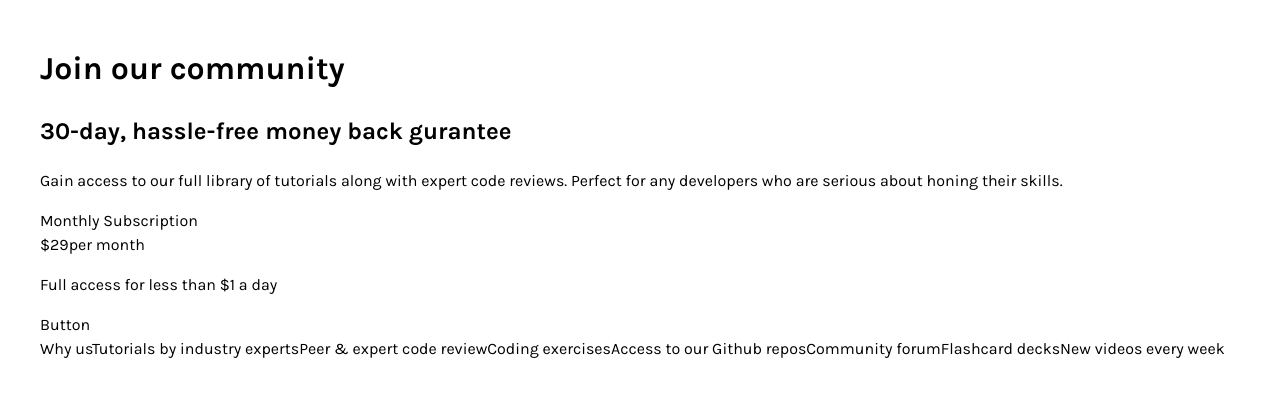
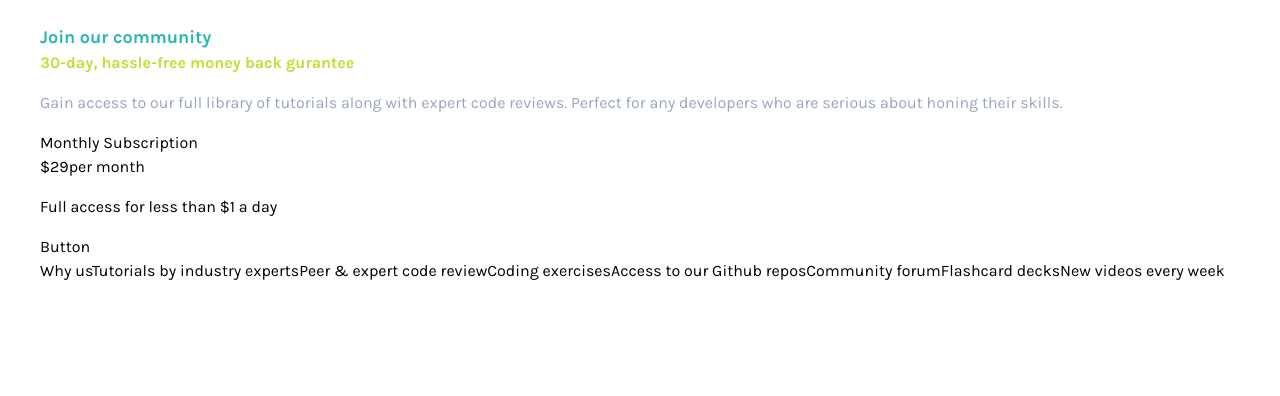
Before and after one commit to Jithin-b-p/single-price-grid-component, a React (Vite) app: page / in a window 1280 px wide. Shown: the top 396 px of the page. Built offline with nearby package versions, Linux system fonts and the light colour scheme.

Commit message:
styling the first section

```diff
--- a/src/components/PriceComponent.jsx
+++ b/src/components/PriceComponent.jsx
@@ -11,18 +11,34 @@ const PricingSection = styled.section``;
 
 const About = styled.div``;
 
+const Title = styled.span`
+  display: block;
+  font-size: 1.125rem;
+  font-weight: 700;
+  color: hsl(var(--clr-primary-cyan-200));
+`;
+
+const SubTitle = styled.span`
+  font-weight: 700;
+  color: hsl(var(--clr-primary-yellow));
+`;
+
+const Description = styled.p`
+  color: hsl(var(--clr-neutral-200));
+`;
+
 function PriceComponent() {
   return (
     <Container>
       <SectionOne>
-        <h1>Join our community</h1>
+        <Title>Join our community</Title>
 
-        <h2>30-day, hassle-free money back gurantee</h2>
-        <p>
+        <SubTitle>30-day, hassle-free money back gurantee</SubTitle>
+        <Description>
           Gain access to our full library of tutorials along with expert code
           reviews. Perfect for any developers who are serious about honing their
           skills.
-        </p>
+        </Description>
       </SectionOne>
 
       <PricingSection>
--- a/src/index.css
+++ b/src/index.css
@@ -18,6 +18,13 @@
   --ff-default: system-ui, -apple-system, BlinkMacSystemFont, "Segoe UI", Roboto,
     Oxygen, Ubuntu, Cantarell, "Open Sans", "Helvetica Neue", sans-serif;
   --ff-primary: "Karla", var(--ff-default);
+
+  --clr-primary-cyan-100: 179 62% 43%;
+  --clr-primary-cyan-200: 179 61% 44%;
+  --clr-primary-yellow: 71 73% 54%;
+
+  --clr-neutral-100: 204 43% 93%;
+  --clr-neutral-200: 218 22% 67%;
 }
 
 body {
```
